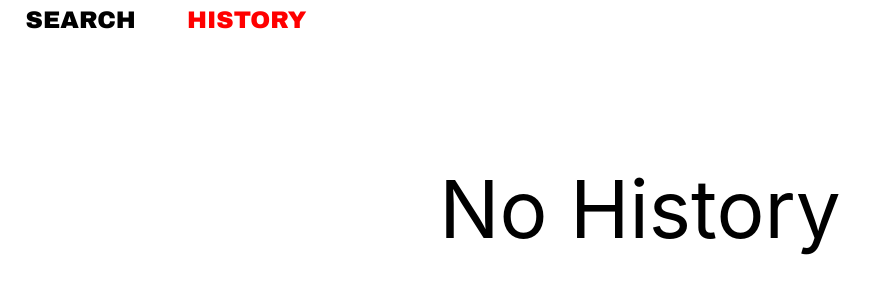
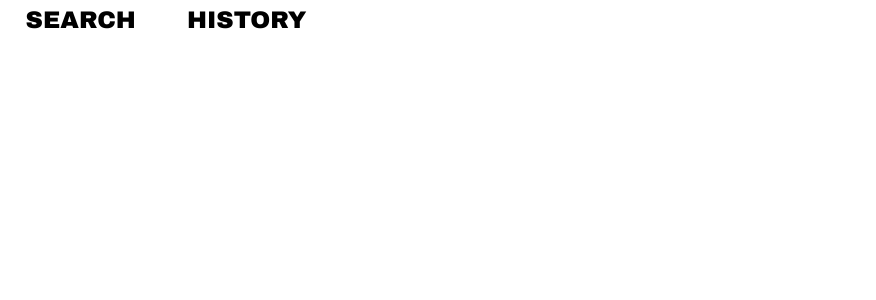
Before and after one commit to anvalenton/hackernews, a React (Create React App) app: page /history in a window 1280 px wide. Shown: the top 300 px of the page, without its empty margins (0-876 px from the left). Built offline with nearby package versions, Linux system fonts and the light colour scheme.

Commit message:
revise routing

```diff
--- a/src/App.js
+++ b/src/App.js
@@ -10,17 +10,17 @@ function App() {
     <div className="App">
       <BrowserRouter>
         <Nav />
-        <Route path='/search/:query'>
+        <Route path='hackernews/search/:query'>
           <Search />
         </Route>
-        <Route exact path='/search'>
+        <Route exact path='hackernews/search'>
           <Search />
         </Route>
-        <Route exact path='/history'>
+        <Route exact path='hackernews/history'>
           <History />
         </Route>
         <Route exact path='/'>
-          <Redirect to="/search" />
+          <Redirect to="hackernews/search" />
         </Route>
 
       </BrowserRouter>
--- a/src/Nav.js
+++ b/src/Nav.js
@@ -12,7 +12,7 @@ const Nav = () => {
             <NavLink className='navlink' isActive={() => (pathname.includes('/search') || pathname === '/' || pathname ==='/hackernews')} exact to='/search'>SEARCH</NavLink>
             </div>
             <div className='navlink-container'>
-            <NavLink className='navlink' exact to='/history'>HISTORY</NavLink>
+            <NavLink className='navlink' exact to='hackernews/history'>HISTORY</NavLink>
             </div>
 
 
```
